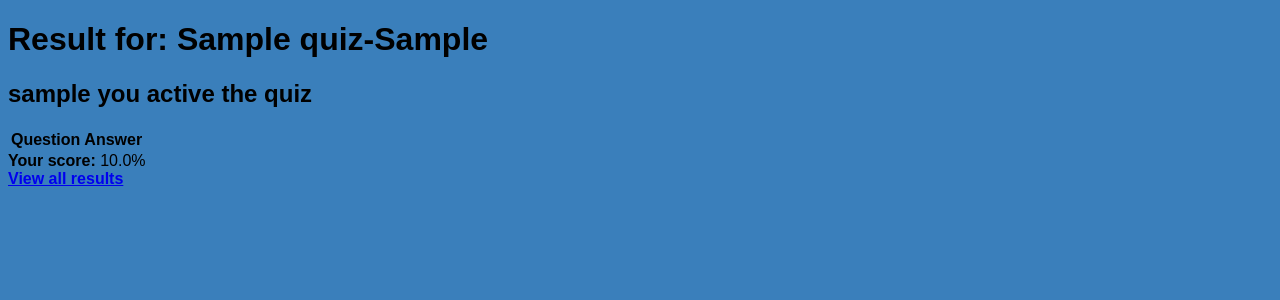
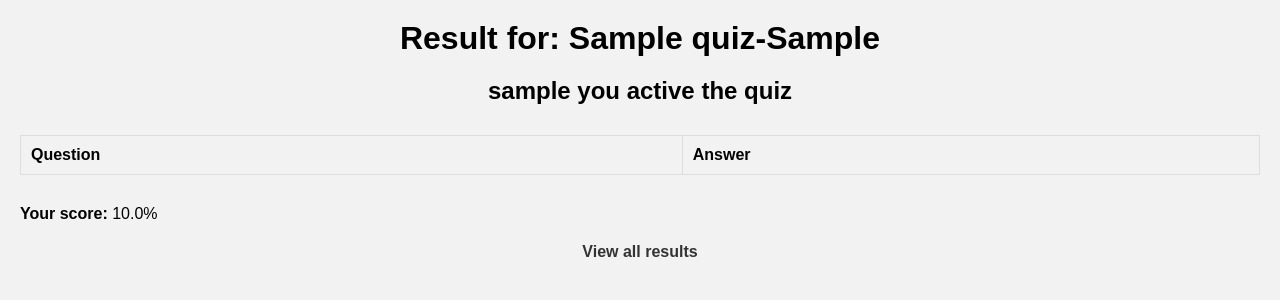
Before and after one commit to Davysongs/Quizify, a Django app: page /results/1 in a window 1280 px wide. Shown: the top 300 px of the page. Run offline with Django 4.2, Linux system fonts and the light colour scheme; a user stored in the database is signed in; tables that the repository leaves empty hold one stand-in row (values such as "Sample post"); data that the repository does not hold is empty.

Commit message:
details optimisation

```diff
--- a/RawApp/views.py
+++ b/RawApp/views.py
@@ -198,6 +198,7 @@ def results(request):
                 reslist = {
                     "score":res_data.score,
                     "quiz":str(res_data.quiz),
+                    "resid":res_data.result_id,
                     "date":res_data.date.strftime('%Y-%m-%d %H:%M'),
                     "status":res_data.status
                 }
--- a/static/css/detail.css
+++ b/static/css/detail.css
@@ -1,4 +1,62 @@
-  body{
-    font-family: 'Arial', sans-serif;
-    background-color: rgb(58, 127, 187);
-  }
+/* Reset default browser styles */
+body, h1, h2, table {
+  margin: 0;
+  padding: 0;
+}
+
+body {
+  font-family: Arial, sans-serif;
+  background-color: #f2f2f2;
+  padding: 20px;
+}
+
+h1 {
+  text-align: center;
+  margin-bottom: 20px;
+}
+
+h2 {
+  text-align: center;
+  margin-bottom: 30px;
+}
+
+#result-data {
+  text-align: center;
+  margin-bottom: 30px;
+}
+
+#data-table {
+  width: 100%;
+  border-collapse: collapse;
+  margin-bottom: 30px;
+}
+
+#data-table th, #data-table td {
+  padding: 10px;
+  border: 1px solid #ddd;
+  text-align: left;
+}
+
+#data-table th {
+  background-color: #f2f2f2;
+}
+
+#data-table tbody tr:nth-child(even) {
+  background-color: #f9f9f9;
+}
+
+#data-table tbody tr:hover {
+  background-color: #ddd;
+}
+
+a {
+  display: block;
+  text-align: center;
+  margin-top: 20px;
+  text-decoration: none;
+  color: #333;
+}
+
+a:hover {
+  color: #000;
+}
```
Also changed, not shown: static/Scripts/result.js (+8 -1 lines).
